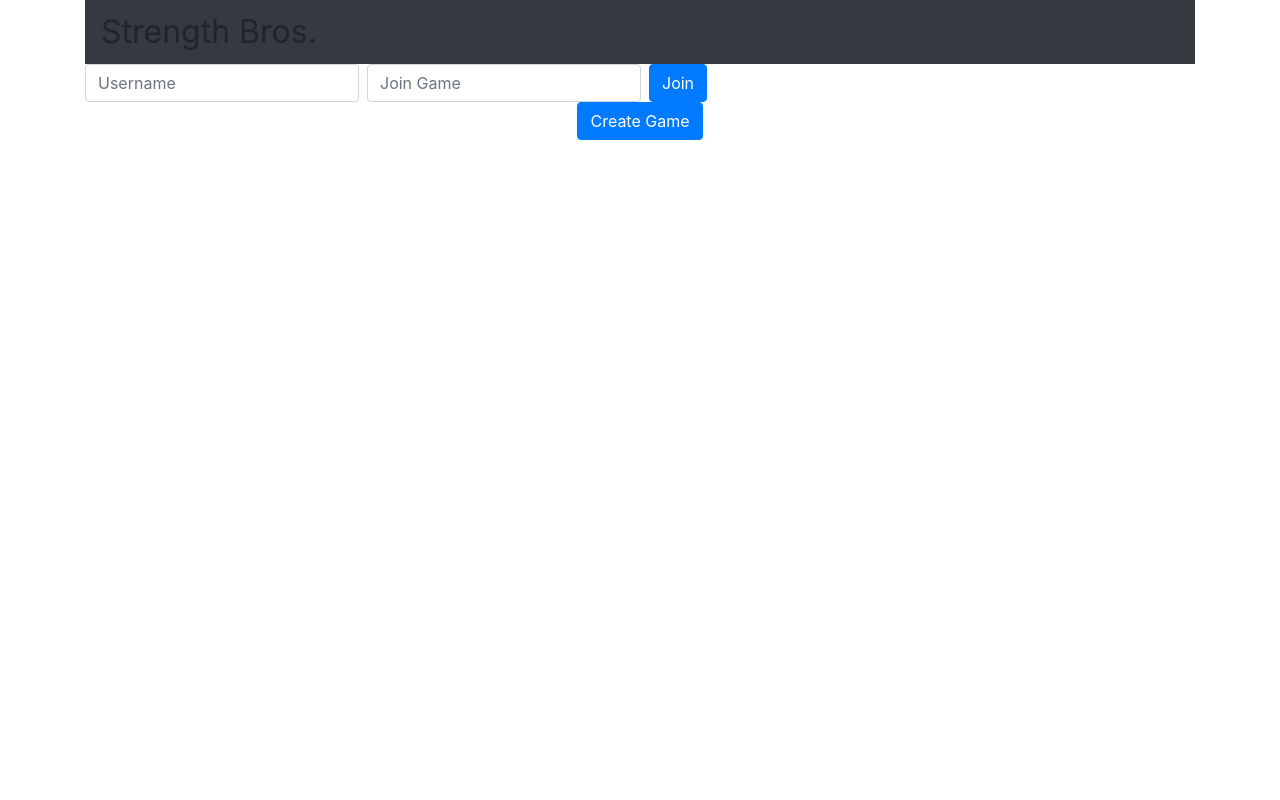
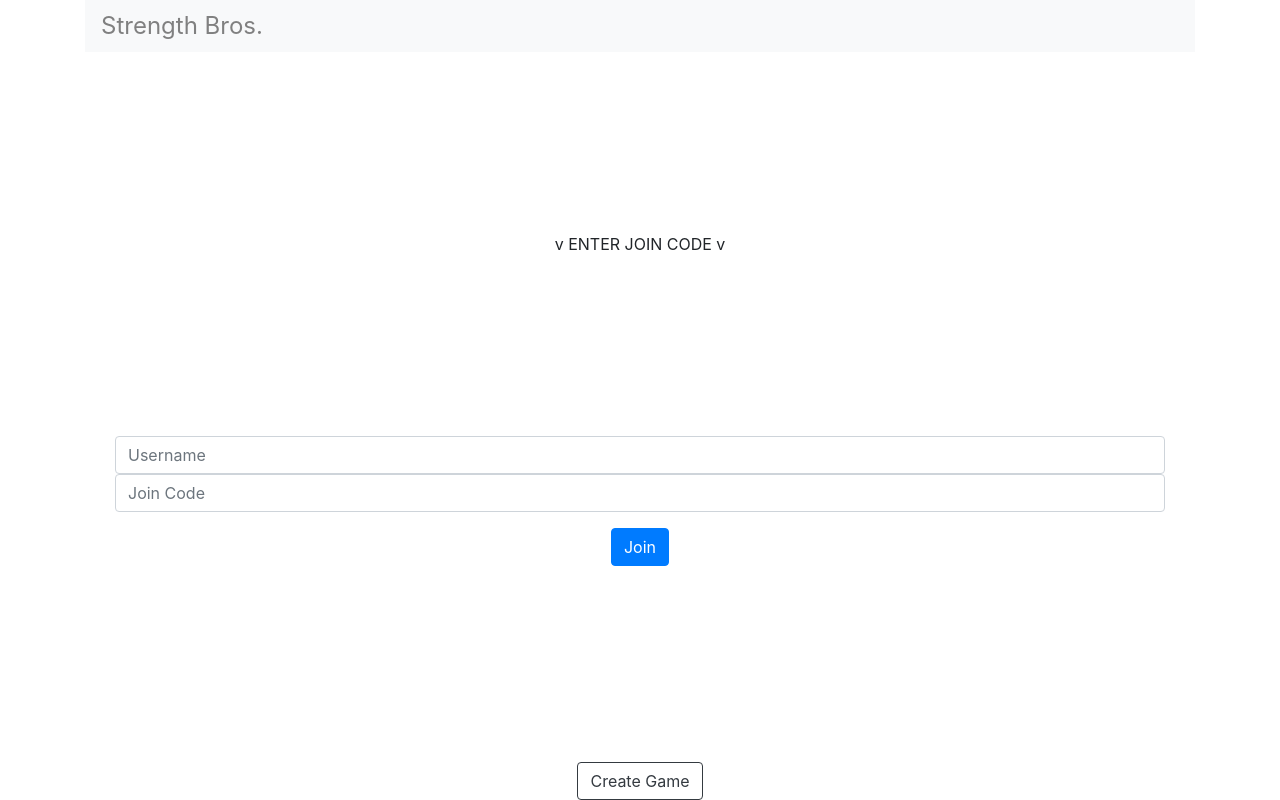
Before and after one commit to 0Calories/strength-bros, a React (Create React App) app in the folder client/strength-bros/: page / in a window 1280 px wide. Built offline with nearby package versions, Linux system fonts and the light colour scheme; no server answers.

Commit message:
a little perrrty

```diff
--- a/client/strength-bros/src/App.css
+++ b/client/strength-bros/src/App.css
@@ -1,20 +1,20 @@
 .App {
+  display: flex;
+  height: 100vh;
+  flex-direction: column;
+  justify-content: space-between;
   margin: auto;
   text-align: center;
 }
-
-.App-header {
-  background-color: #282c34;
-  min-height: 100vh;
-  display: flex;
-  flex-direction: column;
-  align-items: center;
-  justify-content: center;
-  font-size: calc(10px + 2vmin);
-  color: white;
+.gridChild{
+  display: grid;
 }
 
+.error{
+  color: red;
+}
 .nav-title{
-  font-size: 2em;
-
+  font-size: 1.5em;
+  text-align: center;
+  color: grey;
 }
--- a/client/strength-bros/src/components/HostGame.js
+++ b/client/strength-bros/src/components/HostGame.js
@@ -43,7 +43,7 @@ class HostGame extends Component {
     ));
 
     return (
-      <div>
+      <div className="container">
         <p>Room ID: {this.state.room_id}</p>
         <p>
           Participants: {this.state.participants.length}/
--- a/client/strength-bros/src/components/Landing.js
+++ b/client/strength-bros/src/components/Landing.js
@@ -10,7 +10,9 @@ class Landing extends Component {
       isJoin: false,
       clickedCreate: false,
       username: "",
-      user_id: ""
+      user_id: "",
+      failedUserIn: false,
+      failedCodeIn: false,
     };
 
     this.handleChange = this.handleChange.bind(this);
@@ -33,7 +35,20 @@ class Landing extends Component {
 
   onClickJoin = e => {
     e.preventDefault();
+    if (this.state.username===""){
+      this.setState({failedUserIn: true})
 
+    }else{
+      this.setState({failedUserIn: false})
+    }
+    if (this.state.value===""){
+      this.setState({failedCodeIn:true})
+
+    }
+    else{
+      this.setState({failedCodeIn:false})
+    }
+    if (!this.state.failedCodeIn || !this.state.failedUserIn){
     const socket = io.connect("http://138.197.166.233:6969");
 
     socket.emit("join_room", { room_id: this.state.value, username: this.state.username });
@@ -42,6 +57,7 @@ class Landing extends Component {
       console.log(data);
       this.setState({ isJoin: true, user_id: data.user_id });
     });
+  }
  };
 
   render() {
@@ -58,13 +74,17 @@ class Landing extends Component {
     }
     return (
       <div className="App">
-        <div className="container">
-          <nav className="navbar navbar-dark bg-dark">
+        <div className="gridChild container">
+          <nav className="navbar navbar-light bg-light">
             <span className="nav-title">Strength Bros.</span>
           </nav>
-          <form className="form-inline" onSubmit={this.onClickJoin}>
+        </div>
+        <div>v ENTER JOIN CODE v</div>
+        <div className="gridChild container center-block">
+            <form className="form container" onSubmit={this.onClickJoin}>
+              <div className="form-group container">
               <input
-              className="form-control mr-sm-2"
+                  className="form-control mr-sm-1"
                   type="search"
                   placeholder="Username"
                   aria-label="Search"
@@ -73,20 +93,27 @@ class Landing extends Component {
                   onChange={this.handleChange}
                 />
                 <input
-              className="form-control mr-sm-2"
+                  className="form-control mr-sm-1"
                   type="search"
-              placeholder="Join Game"
+                  placeholder="Join Code"
                   aria-label="Search"
                   name ="value"
                   value={this.state.value}
                   onChange={this.handleChange}
                 />
+            </div>
+              <div className="form-group">
                 <button className="btn btn btn-primary" type="submit">
                 Join
               </button>
+            </div>
             </form>
+          <div className="error">{this.state.failedCodeIn ? "Code cannot be blank": ""}</div>
+          <div className="error">{this.state.failedUserIn ? "Username cannot be blank": ""}</div>
+          </div>
+        <div  className="gridChild">
             <form onSubmit={this.onClickCreate}>
-            <button className="btn btn-large btn-primary">Create Game</button>
+              <button className="btn btn-large btn btn-outline-dark">Create Game</button>
             </form>
           </div>
       </div>
--- a/client/strength-bros/src/containers/AthleteView.js
+++ b/client/strength-bros/src/containers/AthleteView.js
@@ -23,7 +23,7 @@ export default class AthleteView extends React.Component {
 
   // Set up accelerometer logic
   componentWillMount() {
-    // this.setState({username: this.props.match.params.username})
+
     this.setState({
       username: this.props.username,
       room_id: this.props.room_id
```
Also changed, not shown: client/strength-bros/public/manifest.json. Lines whose indentation alone changed are shown as unchanged.
